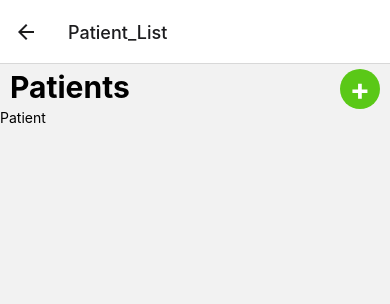
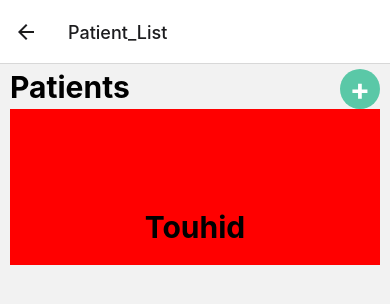
Before and after one commit to mhbidhan/cognicare-client, a React Native app: screen /Patient_List in a window 390 px wide. Shown: the top 304 px of the page. Built offline with nearby package versions, Linux system fonts and the light colour scheme.

Commit message:
working on patient card

```diff
--- /dev/null
+++ b/src/components/PatientCard/PatientCard.js
@@ -0,0 +1,53 @@
+import React from 'react';
+import {
+  StyleSheet,
+  View,
+  Text,
+  TextInput,
+  TouchableHighlight,
+  Alert,
+  Image,
+} from 'react-native';
+import globalStyles from './../../utils/globalStyle';
+import pic from './../../assests/pic.jpg';
+
+function PatientCard() {
+  return (
+    <View style={styles.container}>
+      <View>
+        <Image
+          source={{
+            uri: { pic },
+          }}
+          style={{ width: 80, height: 80, borderRadius: 80 }}
+        />
+      </View>
+      <Text style={styles.name}>Touhid</Text>
+    </View>
+  );
+}
+
+const styles = StyleSheet.create({
+  container: {
+    // flex: 1,
+    padding: 20,
+    backgroundColor: 'red',
+    justifyContent: 'center',
+    alignItems: 'center',
+    border: 20,
+    borderColor: globalStyles.colors.primary,
+  },
+  name: {
+    fontSize: 30,
+    fontWeight: 'bold',
+    // marginBottom: 5,
+  },
+  image: {
+    width: 200,
+    height: 200,
+    resizeMode: 'contain',
+    marginBottom: 20,
+  },
+});
+
+export default PatientCard;
--- a/src/components/buttons/PatientCard/PatientCard.js
+++ /dev/null
@@ -1,63 +0,0 @@
-import React from 'react';
-import {
-  StyleSheet,
-  View,
-  Text,
-  TextInput,
-  TouchableHighlight,
-  Alert,
-} from 'react-native';
-import globalStyles from './../../../utils/globalStyle';
-
-function PatientCard() {
-  return (
-    <View style={styles.container}>
-      <Text>Patient</Text>
-    </View>
-  );
-}
-
-const styles = StyleSheet.create({
-  container: {
-    flex: 1,
-    // padding: 20,
-    // alignItems: 'center',
-  },
-  input: {
-    width: 300,
-    borderWidth: 1,
-    borderColor: 'blue',
-    borderRadius: 5,
-    padding: 10,
-    marginTop: 30,
-  },
-  label: {
-    fontSize: 16,
-    marginBottom: 5,
-  },
-  image: {
-    width: 200,
-    height: 200,
-    resizeMode: 'contain',
-    marginBottom: 20,
-  },
-  submitButton: {
-    marginTop: 30,
-    width: 200,
-  },
-  signInTextView: {
-    flex: 1,
-    flexDirection: 'row',
-    alignItems: 'flex-start',
-    gap: 8,
-    marginTop: 10,
-  },
-  signInPreText: {
-    color: '#000',
-  },
-  signInText: {
-    color: '#79C0E8',
-  },
-});
-
-export default PatientCard;
--- a/src/features/api/apiSlice.js
+++ b/src/features/api/apiSlice.js
@@ -5,20 +5,20 @@ export const apiSlice = createApi({
   reducerPath: 'api',
   baseQuery: fetchBaseQuery({
     baseUrl: 'https://4eea-113-11-37-34.ngrok-free.app', //process.env.REACT_APP_API_URL,
-    prepareHeaders: async (headers, { getState, endpoints }) => {
-      // let token = '';
-      // getData('token').then((val) => {
-      //   console.log('api', val);
-      //   headers.set('x-auth-token', val);
-      // });
+    // prepareHeaders: async (headers, { getState, endpoints }) => {
+    //   let token = '';
+    //   getData('token').then((val) => {
+    //     console.log('api', val);
+    //     headers.set('x-auth-token', val);
+    //   });
 
-      // if (token) {
-      //   headers.set('x-auth-token', token);
-      //   headers.set('Accept-Language', 'en-US');
-      // }
+    //   if (token) {
+    //     headers.set('x-auth-token', token);
+    //     headers.set('Accept-Language', 'en-US');
+    //   }
 
-      return headers;
-    },
+    //   return headers;
+    // },
   }),
   // tagTypes: ['Manufacturer'],
   endpoints: (builder) => ({}),
--- a/src/screens/CareTakerScreens/PatientList/PatientList.js
+++ b/src/screens/CareTakerScreens/PatientList/PatientList.js
@@ -10,7 +10,7 @@ import {
   TouchableOpacity,
 } from 'react-native';
 import globalStyles from './../../../utils/globalStyle';
-import PatientCard from '../../../components/buttons/PatientCard/PatientCard';
+import PatientCard from '../../../components/PatientCard/PatientCard';
 
 function PatientList({ navigation }) {
   return (
@@ -24,7 +24,9 @@ function PatientList({ navigation }) {
           <Text style={styles.plusSign}>+</Text>
         </TouchableOpacity>
       </View>
-      <PatientCard />
+      <View style={{ marginLeft: 10, marginRight: 10 }}>
+        <PatientCard />
+      </View>
     </View>
   );
 }
--- a/src/utils/globalStyle.js
+++ b/src/utils/globalStyle.js
@@ -1,13 +1,13 @@
-import { StyleSheet } from "react-native";
+import { StyleSheet } from 'react-native';
 
 const globalStyles = StyleSheet.create({
   colors: {
-    primary: "#5AC817",
+    primary: '#5AC8A7',
     // primary: "#94BF4A",
-    primaryLight: "#9CCE97",
-    primaryLighter: "#DEEFDC",
-    secondary: "#5A78B1",
-    secondaryLight: "#79C0E8",
+    primaryLight: '#9CCE97',
+    primaryLighter: '#DEEFDC',
+    secondary: '#5A78B1',
+    secondaryLight: '#79C0E8',
   },
   fontSizes: {
     regular: 24,
@@ -17,12 +17,12 @@ const globalStyles = StyleSheet.create({
   container: {
     flex: 1,
     padding: 20,
-    backgroundColor: "#fff",
+    backgroundColor: '#fff',
   },
   titleText: {
     fontSize: 18,
-    fontWeight: "bold",
-    color: "#333",
+    fontWeight: 'bold',
+    color: '#333',
   },
   paragraph: {
     marginVertical: 8,
```
Also changed, not shown: assets/pic.jpg (added), src/assests/pic.jpg (added).
